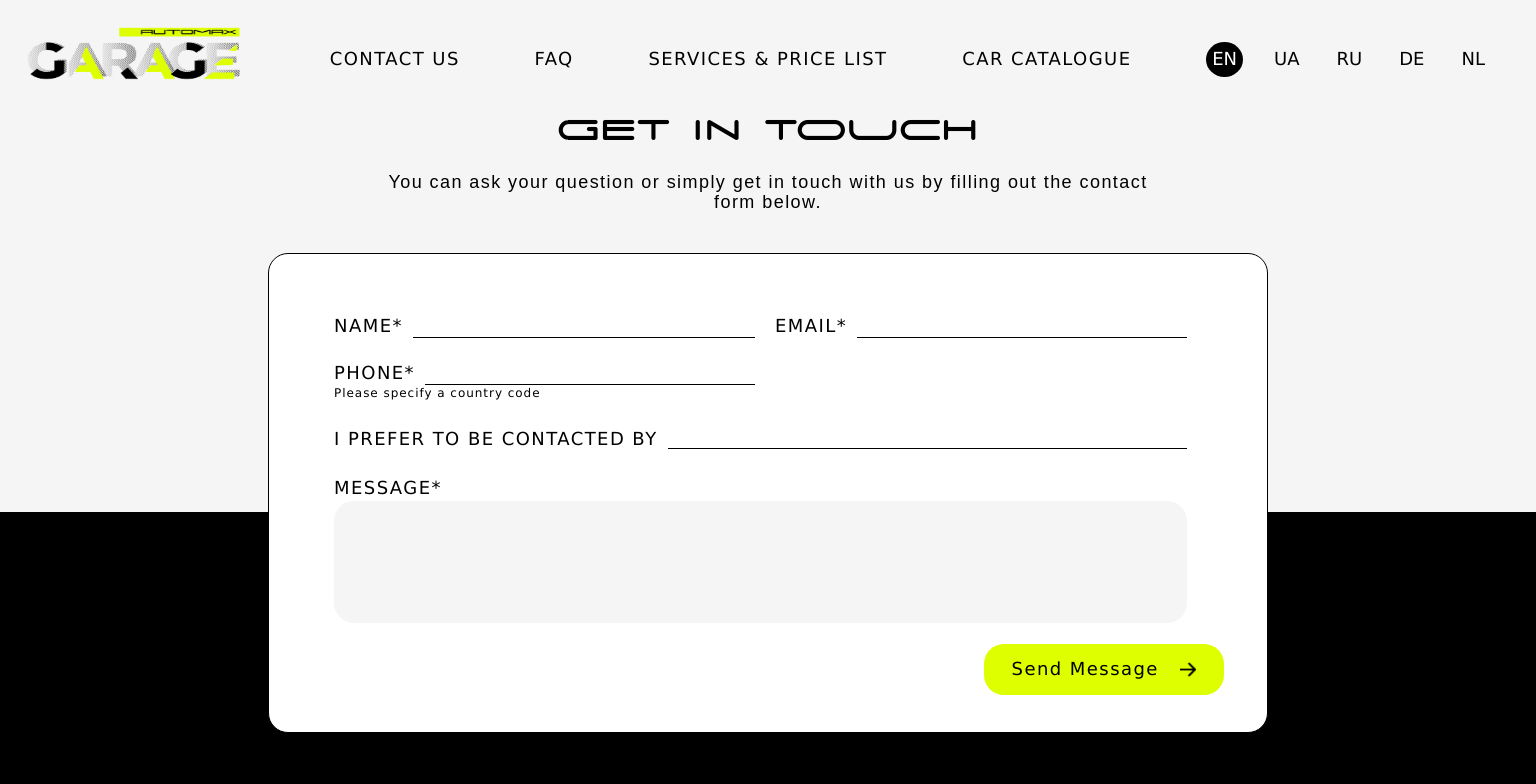
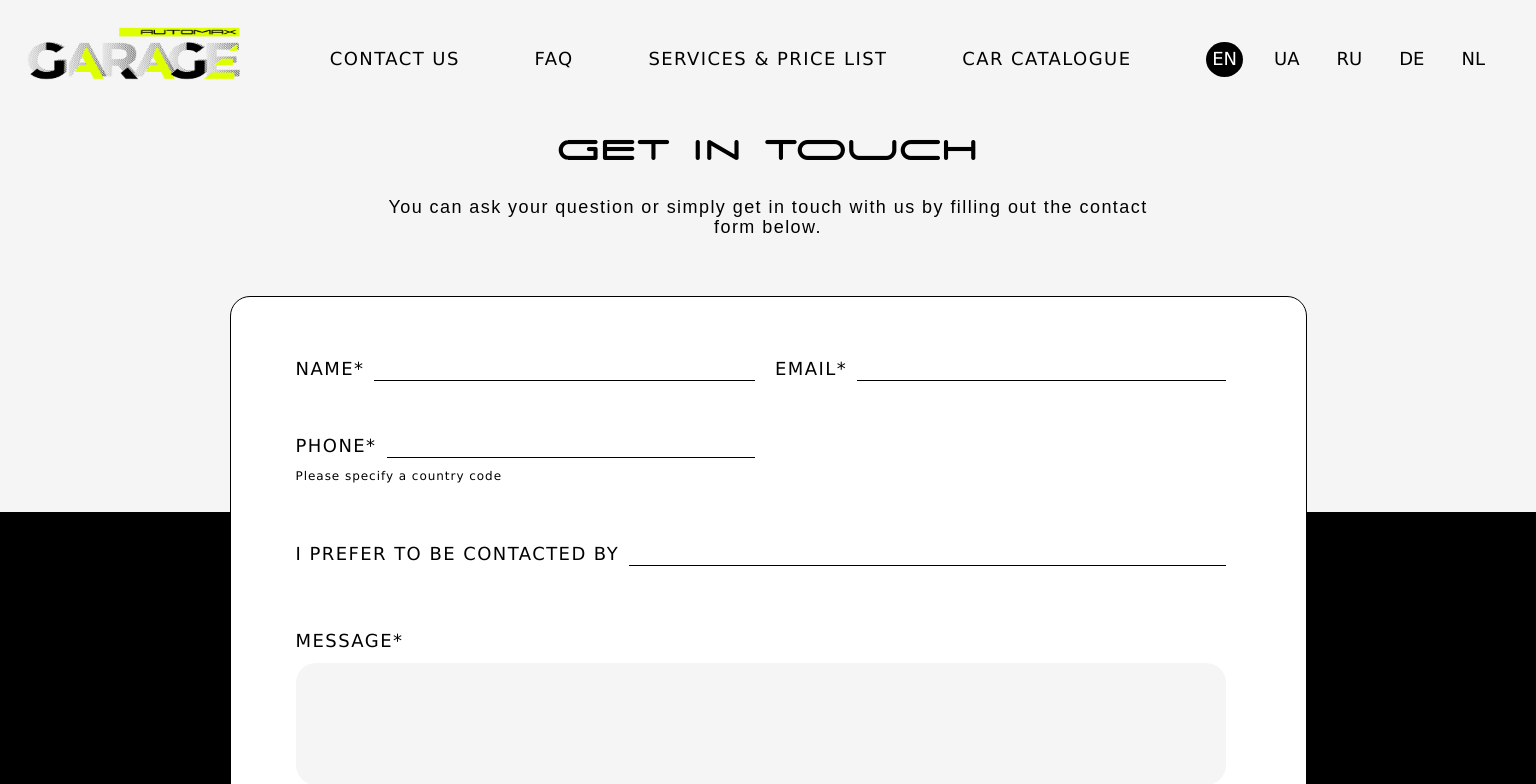
Before and after one commit to DidkivskaOlena/carsite-frontend, a React (Vite) app: page /contacts in a window 1536 px wide. Shown: the top 784 px of the page. Built offline with nearby package versions, Linux system fonts and the light colour scheme.

Commit message:
Update ContactUs.module.css

```diff
--- a/src/components/ContactUs/ContactUs.module.css
+++ b/src/components/ContactUs/ContactUs.module.css
@@ -5,8 +5,8 @@
 }
 
 .component{
-    width: 61vw;
-    height: 31vw;
+    /* width: 61vw;
+    height: 31vw; */
     background-color: #FFFFFF;
     z-index: 10;
     border: 1px solid #000000;
@@ -14,14 +14,14 @@
     margin: 0 auto;
     padding: 60px 80px 80px 65px;
 
-    @media (min-width: 1024px) and (max-width: 1439px) {
+    @media (min-width: 1024px) and (max-width: 1499px) {
         width: 854px;
         height: 400px;
     }
 
-    @media screen and (min-width: 1440px) {
-        width: 1000px;
-        height: 480px;
+    @media screen and (min-width: 1500px) {
+        width: 1077px;
+        height: 584px;
     }
 }
 
@@ -31,6 +31,12 @@
     line-height: 3;
     font-size: 27px;
     letter-spacing: 0.08em;
+
+    @media screen and (min-width: 1500px) {
+        font-size: 27px;
+        margin-top: 20px;
+        margin-bottom: 5px;
+    }
 }
 
 .text{
@@ -40,6 +46,11 @@
     font-size: 18px;
     width: 50%;
     margin: 0 auto 40px;
+
+    @media screen and (min-width: 1500px) {
+        font-size: 18px;
+        margin-bottom: 58px;
+    }
 }
 
 .input{
@@ -76,6 +87,7 @@ input:-internal-autofill-selected {
     padding: 15px;
     font-size: 20px;
     letter-spacing: 0.08em;
+    margin-top: 9px;
 
     @media (min-width: 1024px) and (max-width: 1439px) {
         font-size: 14px;
@@ -88,6 +100,10 @@ input:-internal-autofill-selected {
     grid-template-rows: 20px 0px 20px 20px 140px;
     justify-items: stretch;
     gap: 25px 20px;
+
+    @media screen and (min-width: 1500px) {
+        grid-template-rows: 50px 10px 50px 60px   ;
+    }
 }
 
 .item{
@@ -119,6 +135,7 @@ input:-internal-autofill-selected {
     font-size: 18px;
     letter-spacing: 0.08em;
     font-family:'Lucida Sans', 'Lucida Sans Regular', 'Lucida Grande', 'Lucida Sans Unicode', Geneva, Verdana, sans-serif;
+    align-items: baseline;
 
     @media (min-width: 1024px) and (max-width: 1439px) {
         font-size: 14px;
@@ -172,8 +189,6 @@ input:-internal-autofill-selected {
     left: 650px;
     top: 30px;
     display: flex;
-    width: 240px;
-    height: 51px;
     background-color: #DDFF00;
     border-radius: 20px;
     font-family:'Lucida Sans', 'Lucida Sans Regular', 'Lucida Grande', 'Lucida Sans Unicode', Geneva, Verdana, sans-serif;
@@ -182,12 +197,20 @@ input:-internal-autofill-selected {
     justify-content: space-evenly;
     align-items: center;
 
-    @media (min-width: 1024px) and (max-width: 1439px) {
+    @media (min-width: 1024px) and (max-width: 1499px) {
         font-size: 14px;
         width: 200px;
         height: 45px;
         left: 560px;
         top: -15px;
+    }
+
+    @media screen and (min-width: 1500px) {
+        font-size: 18px;
+        width: 240px;
+        height: 51px;
+        left: 730px;
+        top: 15px;
     }
 }
 
```
